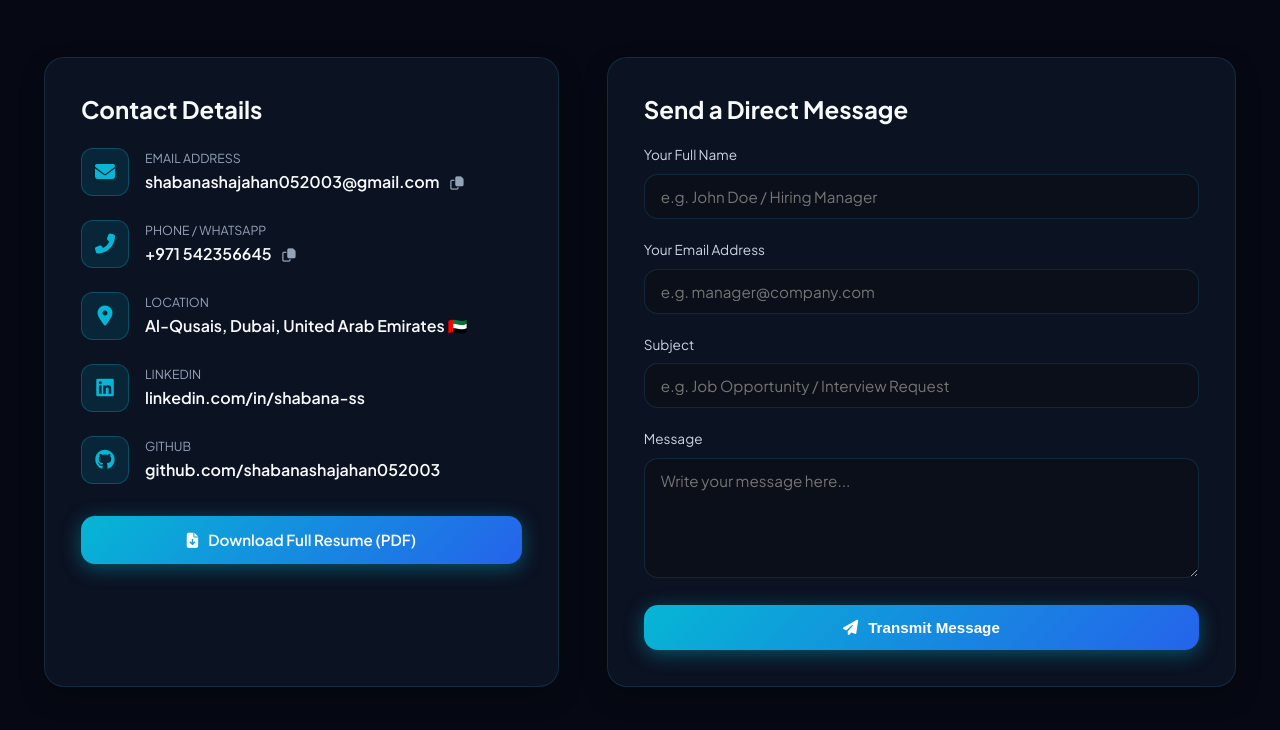
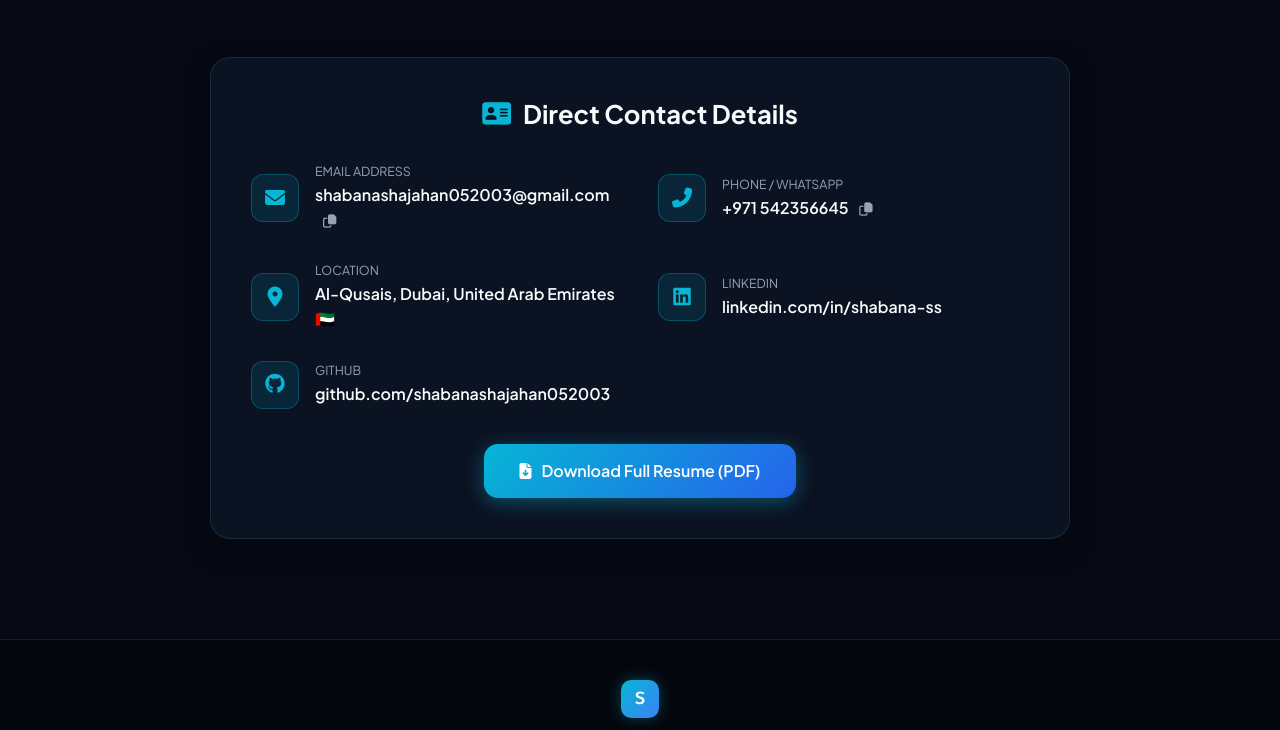
Before and after one commit to shabanashajahan052003/network-portfolio, a website: page index.html in a window 1280 px wide. Shown: the part 8330-9060 px from the top of the page. Drawn offline with Linux system fonts and the light colour scheme.

Commit message:
remove collaborating section

```diff
--- a/css/style.css
+++ b/css/style.css
@@ -1089,21 +1089,45 @@ a {
 }
 
 /* Contact Section */
-.contact-grid {
+.contact-wrapper {
+    max-width: 860px;
+    margin: 0 auto;
+}
+
+.contact-info-card {
+    padding: 40px;
+}
+
+.contact-card-title {
+    font-size: 1.6rem;
+    margin-bottom: 32px;
+    text-align: center;
+    display: flex;
+    align-items: center;
+    justify-content: center;
+    gap: 12px;
+}
+
+.contact-details-grid {
     display: grid;
-    grid-template-columns: 0.9fr 1.1fr;
-    gap: 48px;
-}
-
-.contact-info-card {
-    padding: 36px;
+    grid-template-columns: repeat(2, 1fr);
+    gap: 28px 36px;
 }
 
 .contact-item {
     display: flex;
     align-items: center;
     gap: 16px;
-    margin-bottom: 24px;
+}
+
+.contact-cv-action {
+    margin-top: 36px;
+    text-align: center;
+}
+
+.contact-cv-action .btn {
+    padding: 14px 36px;
+    font-size: 1rem;
 }
 
 .contact-icon {
@@ -1438,8 +1462,13 @@ footer {
         left: 3px;
     }
 
-    .about-card-left, .contact-info-card, .contact-form-card, .tool-card {
-        padding: 24px;
+    .about-card-left, .contact-info-card, .tool-card {
+        padding: 28px 24px;
+    }
+
+    .contact-details-grid {
+        grid-template-columns: 1fr;
+        gap: 20px;
     }
 }
 
--- a/index.html
+++ b/index.html
@@ -817,11 +817,11 @@
                         Infrastructure roles in Dubai & UAE.</p>
                 </div>
 
-                <div class="contact-grid">
-                    <!-- Contact Info Column -->
+                <div class="contact-wrapper">
                     <div class="glass-card contact-info-card">
-                        <h3 style="font-size: 1.5rem; margin-bottom: 24px;">Contact Details</h3>
+                        <h3 class="contact-card-title"><i class="fas fa-address-card" style="color: var(--accent-cyan);"></i> Direct Contact Details</h3>
 
+                        <div class="contact-details-grid">
                             <div class="contact-item">
                                 <div class="contact-icon"><i class="fas fa-envelope"></i></div>
                                 <div class="contact-detail">
@@ -867,48 +867,14 @@
                                         target="_blank">github.com/shabanashajahan052003</a>
                                 </div>
                             </div>
+                        </div>
 
-                        <div style="margin-top: 32px;">
+                        <div class="contact-cv-action">
                             <a href="resume/SHABANA_NETWORK.pdf" target="_blank"
-                                download="Shabana_S_Junior_Network_Engineer.pdf" class="btn btn-primary"
-                                style="width: 100%;">
+                                download="Shabana_S_Junior_Network_Engineer.pdf" class="btn btn-primary">
                                 <i class="fas fa-file-download"></i> Download Full Resume (PDF)
                             </a>
                         </div>
-                    </div>
-
-                    <!-- Contact Form Column -->
-                    <div class="glass-card contact-form-card">
-                        <h3 style="font-size: 1.5rem; margin-bottom: 20px;">Send a Direct Message</h3>
-                        <form id="contact-form">
-                            <div class="form-group">
-                                <label for="sender-name">Your Full Name</label>
-                                <input type="text" id="sender-name" class="form-control"
-                                    placeholder="e.g. John Doe / Hiring Manager" required>
-                            </div>
-
-                            <div class="form-group">
-                                <label for="sender-email">Your Email Address</label>
-                                <input type="email" id="sender-email" class="form-control"
-                                    placeholder="e.g. manager@company.com" required>
-                            </div>
-
-                            <div class="form-group">
-                                <label for="sender-subject">Subject</label>
-                                <input type="text" id="sender-subject" class="form-control"
-                                    placeholder="e.g. Job Opportunity / Interview Request" required>
-                            </div>
-
-                            <div class="form-group">
-                                <label for="sender-message">Message</label>
-                                <textarea id="sender-message" class="form-control"
-                                    placeholder="Write your message here..." required></textarea>
-                            </div>
-
-                            <button type="submit" class="btn btn-primary" style="width: 100%; padding: 14px;">
-                                <i class="fas fa-paper-plane"></i> Transmit Message
-                            </button>
-                        </form>
                     </div>
                 </div>
             </div>
```
Lines whose indentation alone changed are shown as unchanged.
